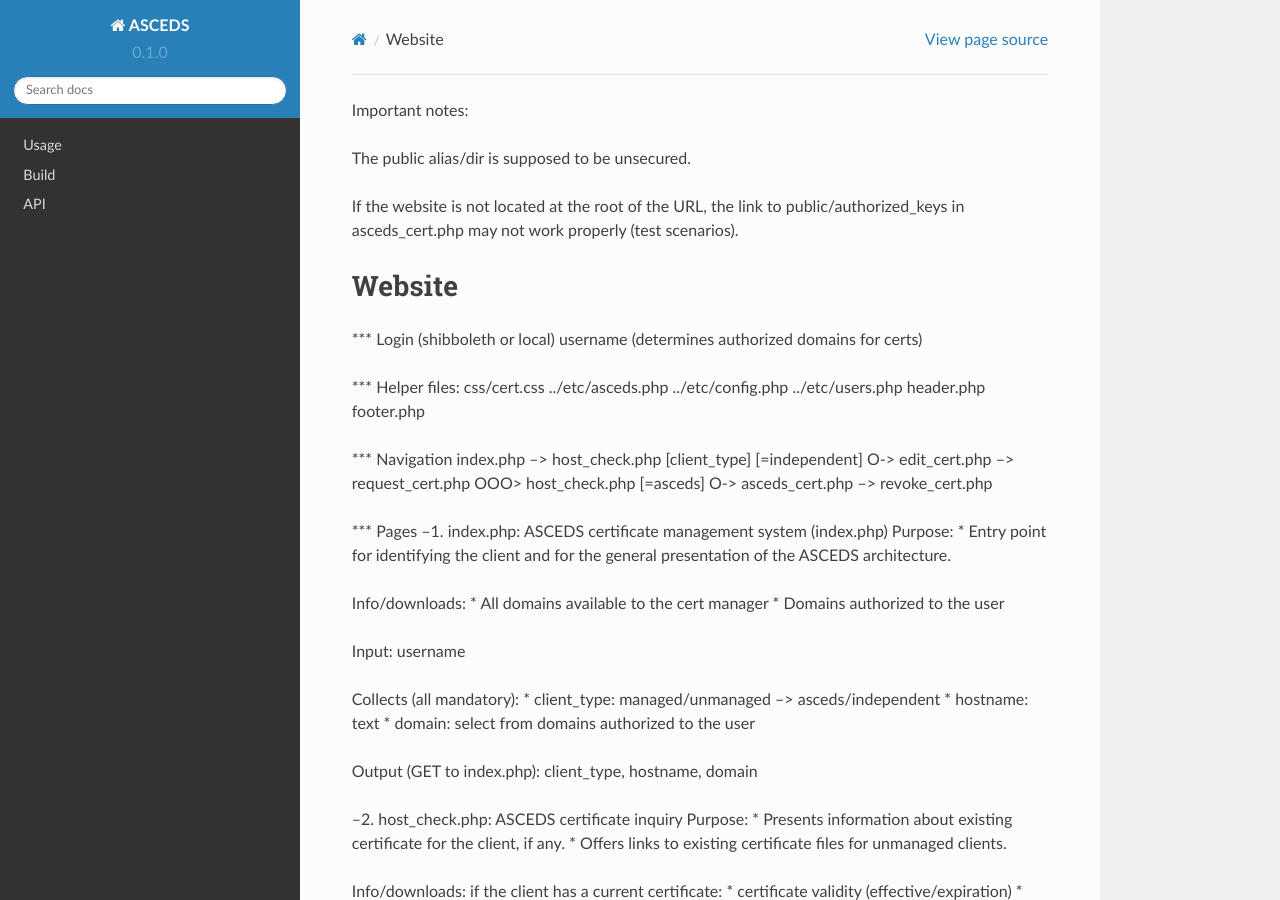
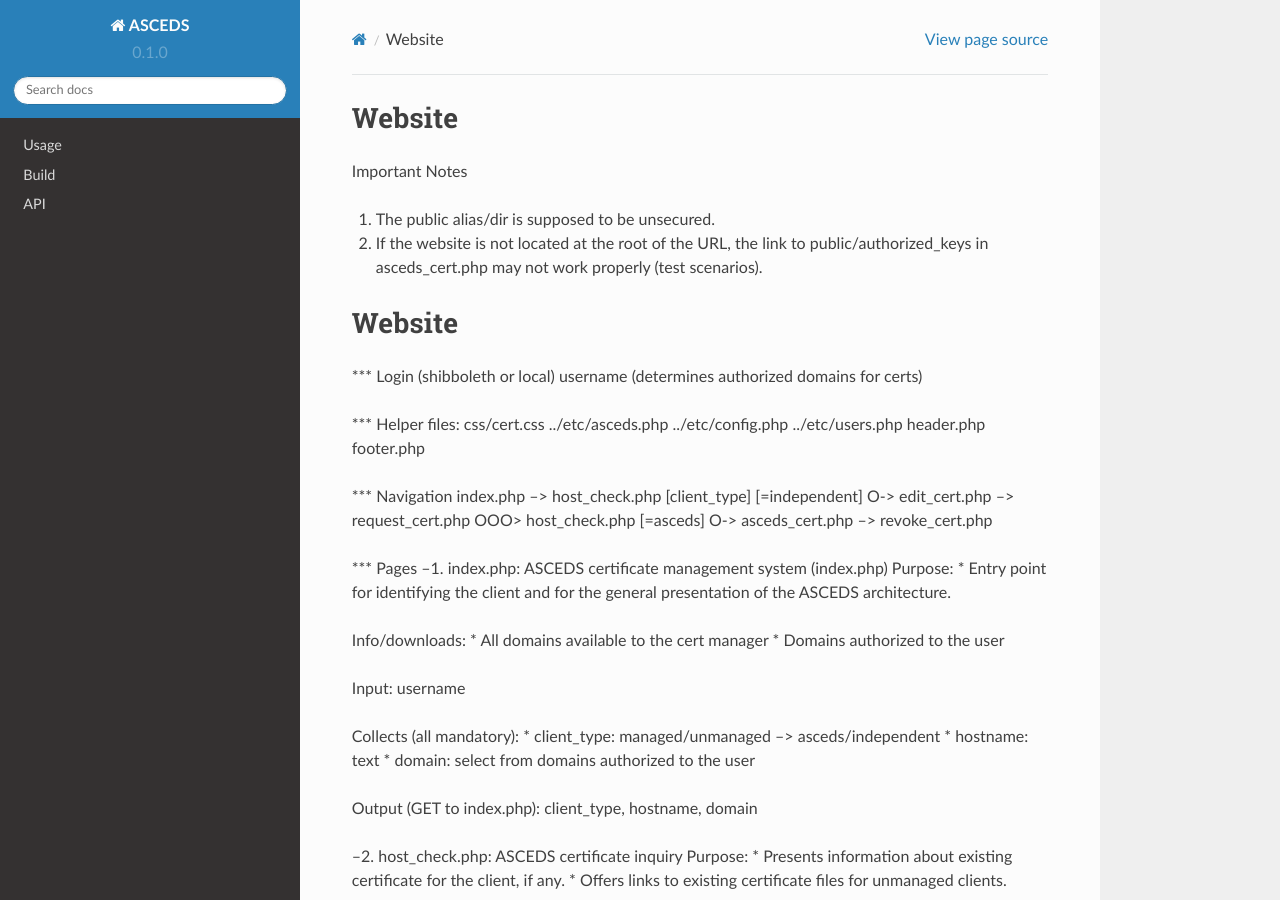
Before and after one commit to florinmano/asceds-docs, a Sphinx documentation site: the page built from docs/source/web.rst, in a window 1280 px wide and 900 px high. Built offline with Sphinx 7.4.7 and the Read the Docs theme 2.0.0, drawn with Linux system fonts in a browser that asks for light colours.

Commit message:
Update web.rst

```diff
--- a/docs/source/web.rst
+++ b/docs/source/web.rst
@@ -1,10 +1,18 @@
-Important notes:
+Website
+=======
+
+.. _notes:
+
+
+Important Notes
 
 1. The public alias/dir is supposed to be unsecured.
 
 2. If the website is not located at the root of the URL, the link to
    public/authorized_keys in asceds_cert.php may not work properly (test
    scenarios).
+
+.. _web:
 
 Website
 =======
```
